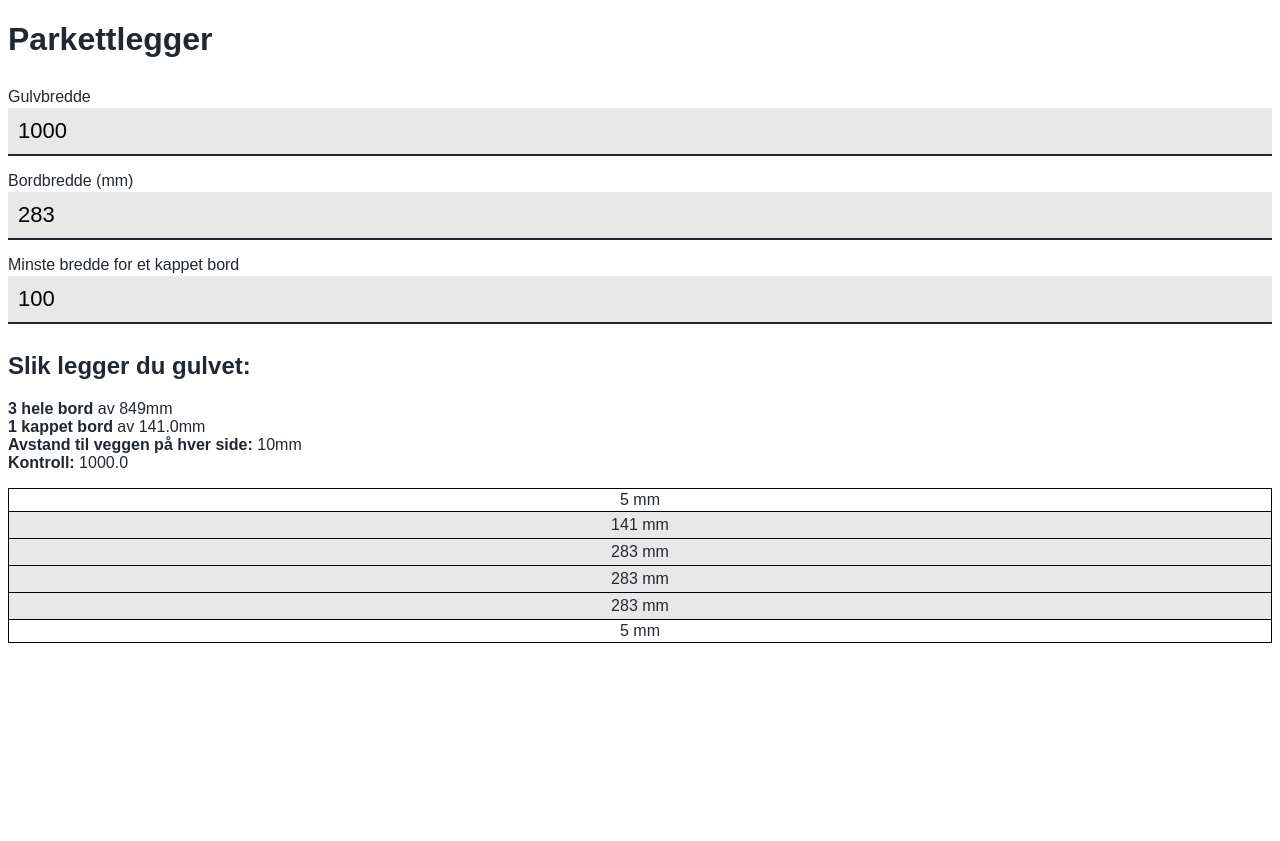
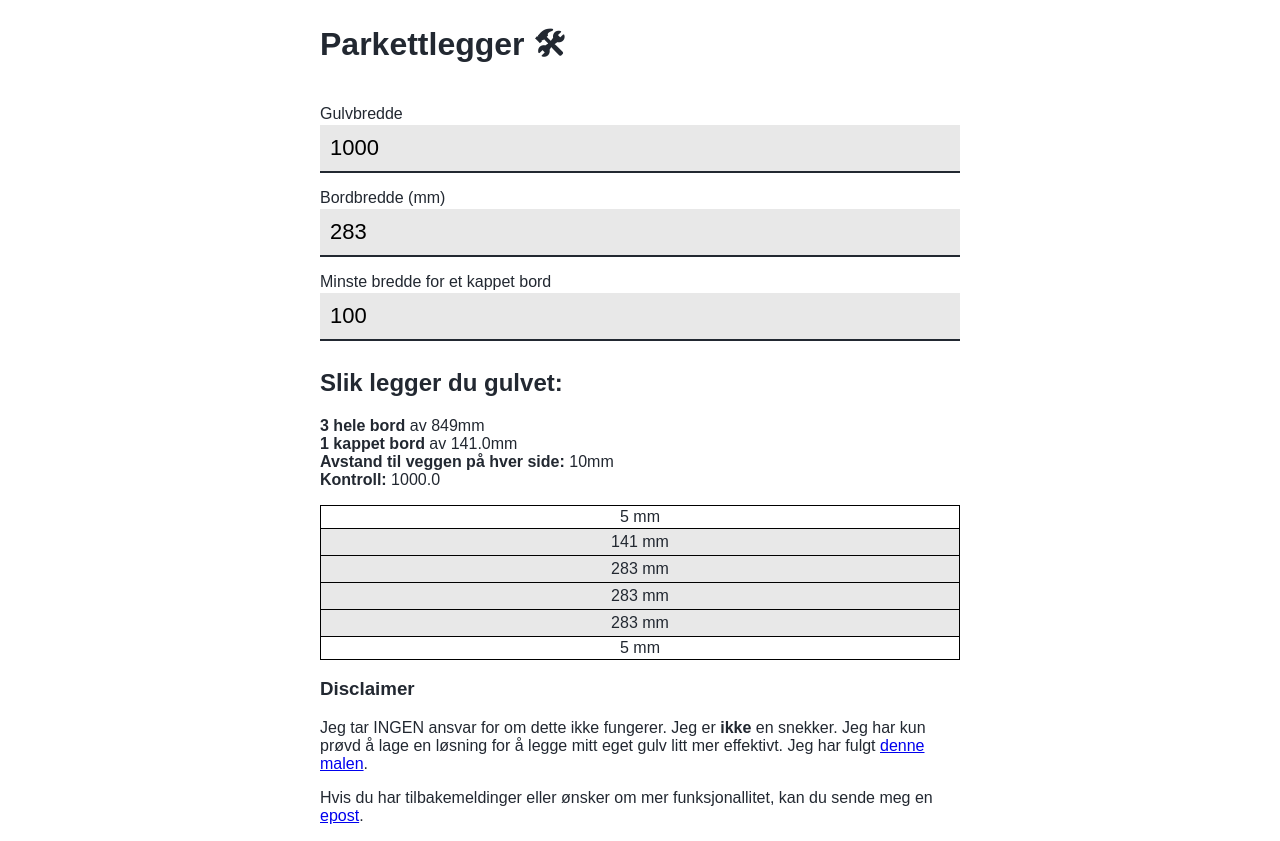
Before and after one commit to HaakonW/Parkettlegger, a React (Create React App) app: page / in a window 1280 px wide. Before the commit the page ends 800 px from the top, so only its background shows below. Built offline with nearby package versions, Linux system fonts and the light colour scheme.

Commit message:
Updated packages

```diff
--- a/public/index.html
+++ b/public/index.html
@@ -1,16 +1,18 @@
 <!DOCTYPE html>
 <html lang="en">
-
   <head>
-	<meta charset="utf-8">
-	<meta name="viewport" content="width=device-width, initial-scale=1, shrink-to-fit=no">
-	<meta name="theme-color" content="#000000">
+    <meta charset="utf-8" />
+    <meta
+      name="viewport"
+      content="width=device-width, initial-scale=1, shrink-to-fit=no"
+    />
+    <meta name="theme-color" content="#000000" />
     <!--
       manifest.json provides metadata used when your web app is added to the
       homescreen on Android. See https://developers.google.com/web/fundamentals/engage-and-retain/web-app-manifest/
     -->
-	<link rel="manifest" href="%PUBLIC_URL%/manifest.json">
-	<link rel="shortcut icon" href="%PUBLIC_URL%/favicon.ico">
+    <link rel="manifest" href="%PUBLIC_URL%/manifest.json" />
+    <link rel="shortcut icon" href="%PUBLIC_URL%/favicon.ico" />
     <!--
       Notice the use of %PUBLIC_URL% in the tags above.
       It will be replaced with the URL of the `public` folder during the build.
@@ -20,13 +22,11 @@
       work correctly both with client-side routing and a non-root public URL.
       Learn how to configure a non-root public URL by running `npm run build`.
     -->
-	<title>React App</title>
+    <title>👷‍♀️ Parkettlegger</title>
   </head>
 
   <body>
-	<noscript>
-		You need to enable JavaScript to run this app.
-	</noscript>
+    <noscript> You need to enable JavaScript to run this app. </noscript>
     <div id="root"></div>
     <!--
       This HTML file is a template.
@@ -39,5 +39,4 @@
       To create a production bundle, use `npm run build` or `yarn build`.
     -->
   </body>
-
 </html>
--- a/src/App.tsx
+++ b/src/App.tsx
@@ -1,9 +1,9 @@
-import React, { useState } from "react";
-import { InputField } from "./Fields";
-import LayOutFloor from "./LayOutFloor";
-import NonValidPlankControl from "./NonValidPlankControl";
-import "./styles.css";
-import { getFloorData, WALL_SPACE } from "./utils";
+import React, { useState } from 'react';
+import { InputField } from './Fields';
+import LayOutFloor from './LayOutFloor';
+import NonValidPlankControl from './NonValidPlankControl';
+import './styles.css';
+import { getFloorData, WALL_SPACE } from './utils';
 
 export default function App() {
   const [fullWidthFloor, setFullWidth] = useState(1000);
@@ -14,15 +14,15 @@
     wholePlanks,
     leftOverPlank,
     lastPlankIsValid,
-    slicedRow
+    slicedRow,
   } = getFloorData({
     fullWidthFloor: fullWidthFloor - WALL_SPACE,
     plankWidth,
-    minWidth
+    minWidth,
   });
   return (
     <div className="App">
-      <h1>Parkettlegger</h1>
+      <h1>Parkettlegger 🛠 </h1>
       <div className="Inputs">
         <InputField
           label="Gulvbredde"
@@ -60,6 +60,27 @@
         validPlank={lastPlankIsValid}
         slicedRow={slicedRow}
       />
+      <h3>Disclaimer</h3>
+      <p>
+        Jeg tar INGEN ansvar for om dette ikke fungerer. Jeg er <b>ikke</b> en
+        snekker. Jeg har kun prøvd å lage en løsning for å legge mitt eget gulv
+        litt mer effektivt. Jeg har fulgt{' '}
+        <a
+          target="_blank"
+          href="https://www.carlsenfritzoe.no/mediabank/store/89667/614108.pdf"
+        >
+          denne malen
+        </a>
+        .
+      </p>
+      <p>
+        Hvis du har tilbakemeldinger eller ønsker om mer funksjonallitet, kan du
+        sende meg en{' '}
+        <a href="mailto:haakonwinther@gmail.com?subject=Parkettlegger.no">
+          epost
+        </a>
+        .
+      </p>
     </div>
   );
 }
--- a/src/styles.css
+++ b/src/styles.css
@@ -1,6 +1,13 @@
 body {
   background: #fff;
   color: #222831;
+}
+
+@media only screen and (min-width: 600px) {
+  body {
+    margin-left: 25%;
+    margin-right: 25%;
+  }
 }
 
 .App {
```
Also changed, not shown: package.json (+5 -4 lines). Lines whose indentation alone changed are shown as unchanged.
